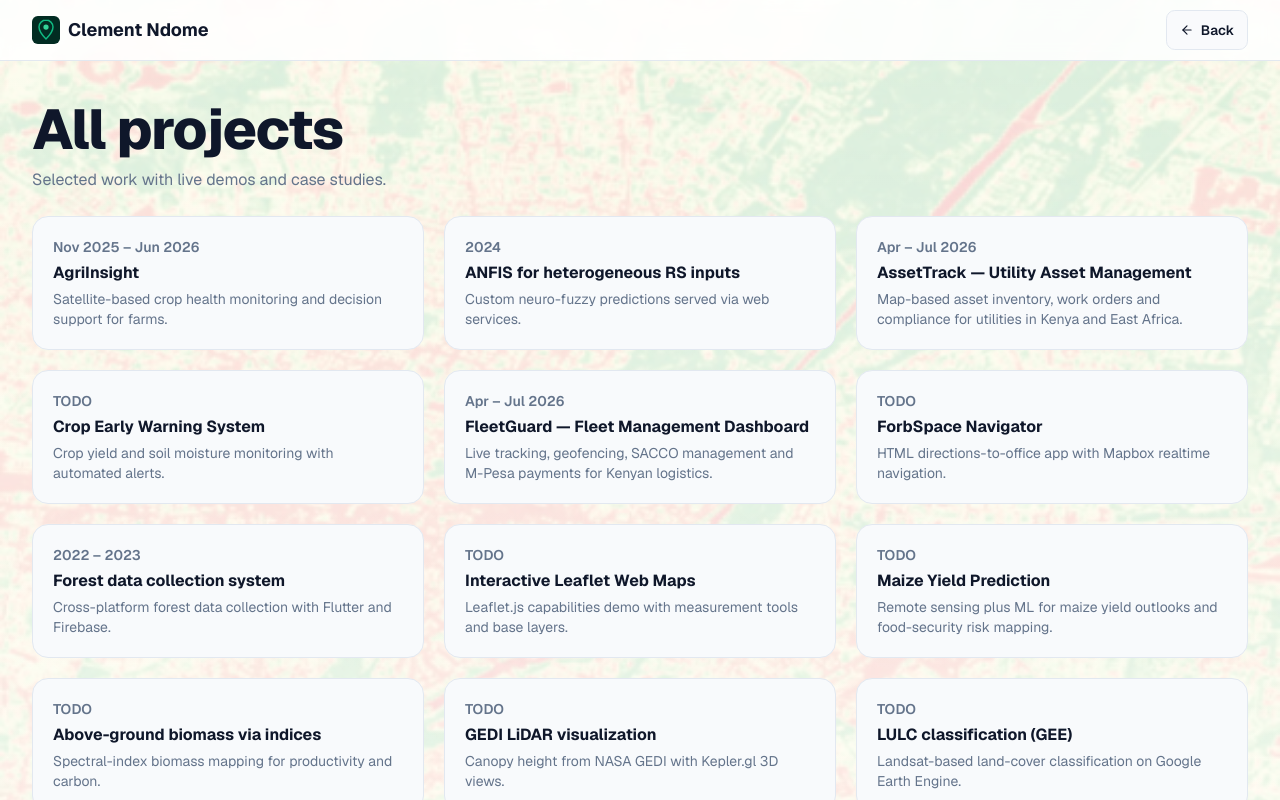
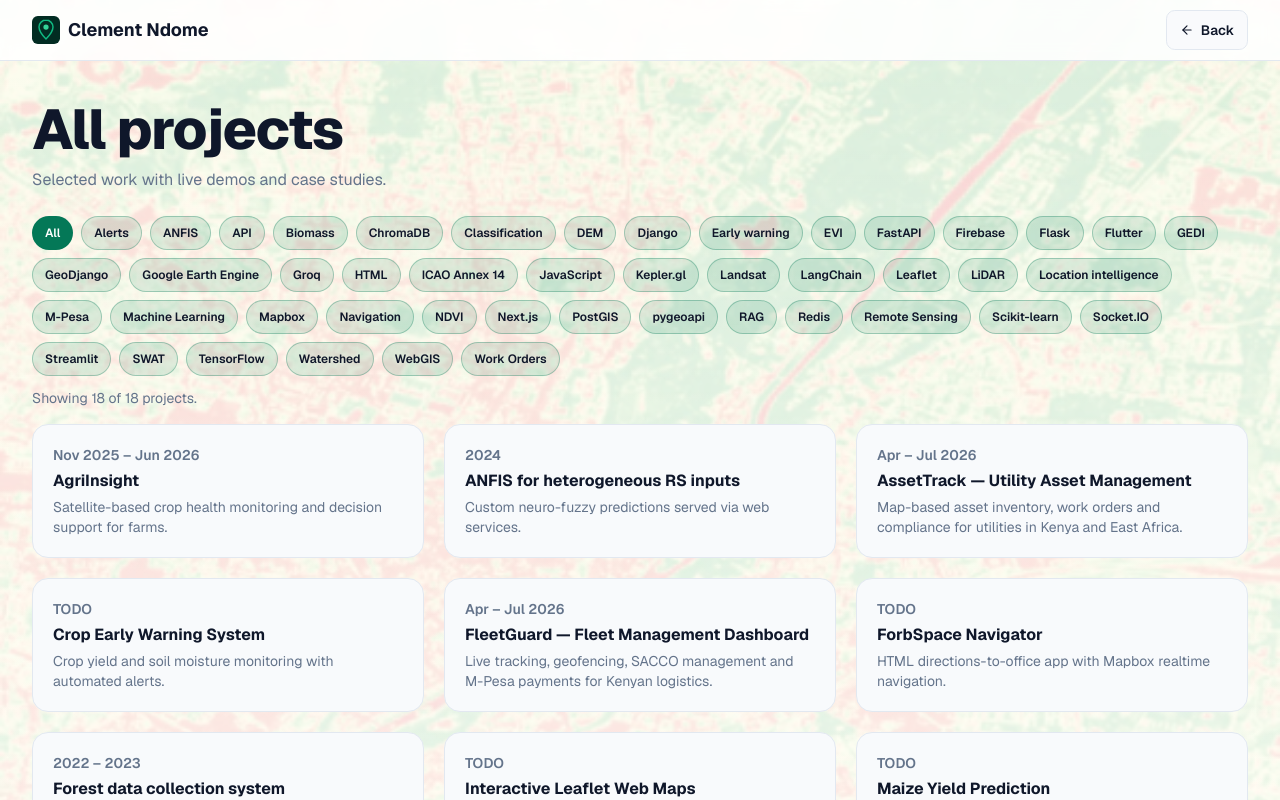
Before and after one commit to ClementNdome/ClementNdome.github.io, a Next.js app: page /projects in a window 1280 px wide. Shown: the top 800 px of the page. Built offline with nearby package versions, Linux system fonts and the light colour scheme.

Commit message:
feat: add ProjectFilter component and integrate BackToTop for improved navigation and project filtering

```diff
--- a/scripts/validate-content.ts
+++ b/scripts/validate-content.ts
@@ -138,6 +138,12 @@
   if (!src.includes("showSections={false}")) err(`${name} must render <Nav> with showSections={false}`);
 }
 
+// public filter guard: tags-only, no lens keys in the client filter
+const filterSrc = fs.readFileSync(path.join(root, "src", "components", "ProjectFilter.tsx"), "utf8");
+for (const leak of ["lenses", "lensKey", "gis-rs"]) {
+  if (filterSrc.includes(leak)) err(`ProjectFilter.tsx must not reference "${leak}" — tags-only filter`);
+}
+
 console.log(`Checked ${files.length} projects, ${lensKeys.length} lenses.`);
 if (warnings.length) { console.log("\nWARNINGS:"); warnings.forEach((w) => console.log(" - " + w)); }
 if (errors.length) { console.log("\nERRORS:"); errors.forEach((e) => console.log(" - " + e)); process.exit(1); }
--- a/src/app/projects/[slug]/page.tsx
+++ b/src/app/projects/[slug]/page.tsx
@@ -1,6 +1,7 @@
 import type { Metadata } from "next";
 import ReactMarkdown from "react-markdown";
 import Nav from "@/components/Nav";
+import BackToTop from "@/components/BackToTop";
 import { getAllProjects, getProject } from "@/lib/content";
 import { hostingBadge } from "@/lib/projects";
 import { notFound } from "next/navigation";
@@ -82,6 +83,7 @@ export default async function ProjectRoute({ params }: { params: Promise<{ slug:
           ) : null}
         </div>
       </main>
+      <BackToTop />
     </div>
   );
 }
--- a/src/app/projects/page.tsx
+++ b/src/app/projects/page.tsx
@@ -1,6 +1,7 @@
 import type { Metadata } from "next";
-import Link from "next/link";
 import Nav from "@/components/Nav";
+import BackToTop from "@/components/BackToTop";
+import ProjectFilter, { type ProjectFilterItem } from "@/components/ProjectFilter";
 import { getAllProjects } from "@/lib/content";
 
 export const metadata: Metadata = {
@@ -24,23 +25,19 @@ export const metadata: Metadata = {
 };
 
 export default function ProjectsIndex() {
-  const all = getAllProjects().filter((p) => p.status !== "private");
+  // NOTE: lenses deliberately stripped here — the public filter is tags-only.
+  const items: ProjectFilterItem[] = getAllProjects()
+    .filter((p) => p.status !== "private")
+    .map((p) => ({ slug: p.slug, title: p.title, tagline: p.tagline, period: String(p.period), tags: [...p.tags] }));
   return (
     <div className="flex min-h-dvh min-w-0 flex-col">
       <Nav home="/" showSections={false} />
       <main className="container-x min-w-0 flex-1 py-8 sm:py-10">
         <h1 className="h1-fluid font-extrabold">All projects</h1>
         <p className="mt-2 max-w-2xl text-sm sm:text-base" style={{ color: "var(--muted)" }}>Selected work with live demos and case studies.</p>
-        <div className="mt-6 grid grid-cols-1 gap-4 sm:gap-5 md:grid-cols-2 xl:grid-cols-3">
-          {all.map((p) => (
-            <Link key={p.slug} href={`/projects/${p.slug}/`} className="card block h-full min-w-0 p-4 transition-transform hover:-translate-y-0.5 sm:p-5">
-              <p className="prose-wrap text-xs font-semibold sm:text-sm" style={{ color: "var(--muted)" }}>{p.period}</p>
-              <h2 className="prose-wrap mt-1 text-balance font-bold">{p.title}</h2>
-              <p className="prose-wrap clamp-2 mt-1 text-sm" style={{ color: "var(--muted)" }}>{p.tagline}</p>
-            </Link>
-          ))}
-        </div>
+        <ProjectFilter projects={items} />
       </main>
+      <BackToTop />
     </div>
   );
 }
--- a/src/components/LensPage.tsx
+++ b/src/components/LensPage.tsx
@@ -7,6 +7,7 @@ import Skills from "./Skills";
 import Education from "./Education";
 import Contact from "./Contact";
 import Footer from "./Footer";
+import BackToTop from "./BackToTop";
 import type { Lens, Project } from "@/lib/projects";
 
 type Props = {
@@ -66,6 +67,7 @@ export default function LensPage({ lensKey, lens, profile, featured, moreWork, r
         <Contact formspree={profile.formspree} email={profile.email} />
       </main>
       <Footer github={profile.socials.github} linkedin={profile.socials.linkedin} spationex={profile.socials.spationex} />
+      <BackToTop />
     </div>
   );
 }
--- /dev/null
+++ b/src/components/ProjectFilter.tsx
@@ -0,0 +1,77 @@
+"use client";
+import * as React from "react";
+import Link from "next/link";
+
+export type ProjectFilterItem = {
+  slug: string;
+  title: string;
+  tagline: string;
+  period: string;
+  tags: string[];
+};
+
+const TAG_ALIASES: Record<string, string> = {
+  GEE: "Google Earth Engine",
+};
+
+function displayTag(tag: string) {
+  return TAG_ALIASES[tag] ?? tag;
+}
+
+export default function ProjectFilter({ projects }: { projects: ProjectFilterItem[] }) {
+  const [selected, setSelected] = React.useState<string | null>(null);
+
+  const allTags = React.useMemo(() => {
+    const set = new Set<string>();
+    for (const p of projects) for (const t of p.tags) set.add(displayTag(t));
+    return [...set].sort((a, b) => a.localeCompare(b));
+  }, [projects]);
+
+  const visible = React.useMemo(() => {
+    if (!selected) return projects;
+    return projects.filter((p) => p.tags.some((t) => displayTag(t) === selected));
+  }, [projects, selected]);
+
+  return (
+    <div>
+      <div role="group" aria-label="Filter projects by tag" className="mt-6 flex flex-wrap gap-2">
+        <button
+          type="button"
+          aria-pressed={selected === null}
+          onClick={() => setSelected(null)}
+          className="tag cursor-pointer !px-3 !py-2 !text-xs"
+          style={selected === null ? { background: "var(--accent)", color: "#fff" } : undefined}
+        >
+          All
+        </button>
+        {allTags.map((t) => {
+          const isActive = selected === t;
+          return (
+            <button
+              key={t}
+              type="button"
+              aria-pressed={isActive}
+              onClick={() => setSelected(isActive ? null : t)}
+              className="tag cursor-pointer !px-3 !py-2 !text-xs"
+              style={isActive ? { background: "var(--accent)", color: "#fff" } : undefined}
+            >
+              {t}
+            </button>
+          );
+        })}
+      </div>
+      <p aria-live="polite" className="mt-3 text-sm" style={{ color: "var(--muted)" }}>
+        Showing {visible.length} of {projects.length} projects{selected ? ` tagged “${selected}”` : ""}.
+      </p>
+      <div className="mt-4 grid grid-cols-1 gap-4 sm:gap-5 md:grid-cols-2 xl:grid-cols-3">
+        {visible.map((p) => (
+          <Link key={p.slug} href={`/projects/${p.slug}/`} className="card block h-full min-w-0 p-4 transition-transform hover:-translate-y-0.5 sm:p-5">
+            <p className="prose-wrap text-xs font-semibold sm:text-sm" style={{ color: "var(--muted)" }}>{p.period}</p>
+            <h2 className="prose-wrap mt-1 text-balance font-bold">{p.title}</h2>
+            <p className="prose-wrap clamp-2 mt-1 text-sm" style={{ color: "var(--muted)" }}>{p.tagline}</p>
+          </Link>
+        ))}
+      </div>
+    </div>
+  );
+}
```
